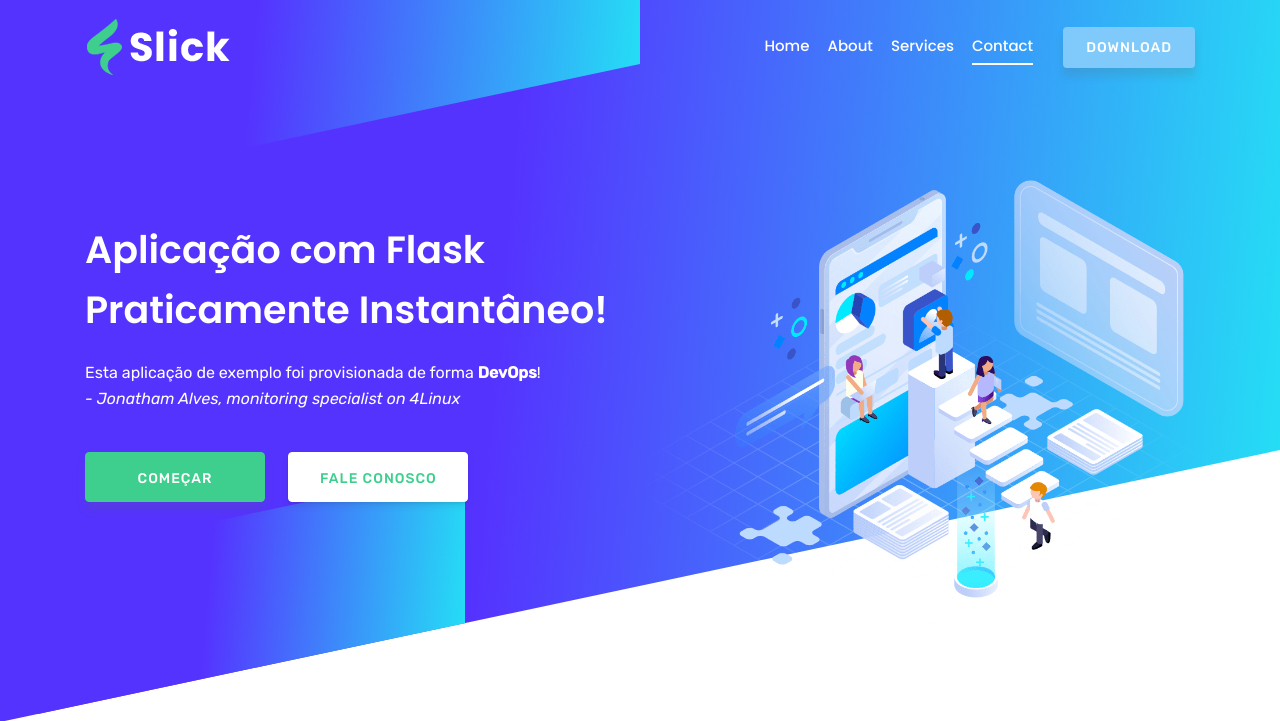
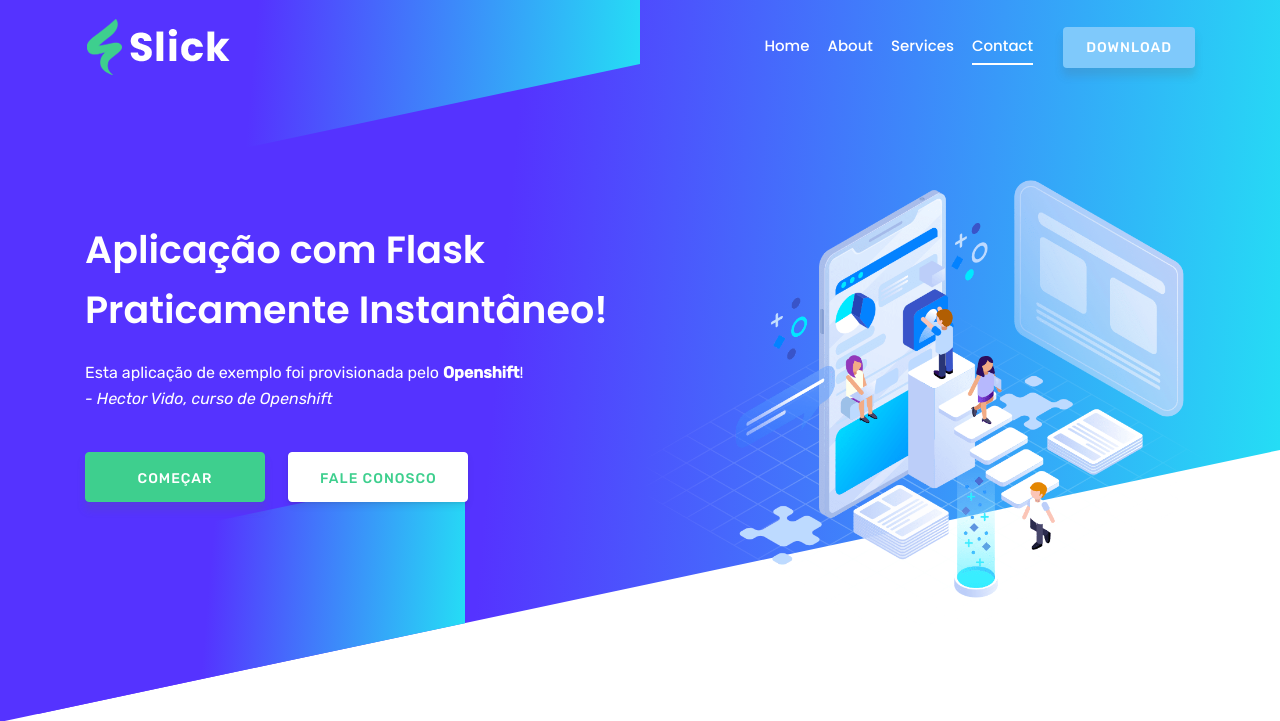
Before and after one commit to 4linux/4542-python, a Flask app: page / in a window 1280 px wide. Shown: the top 721 px of the page. Run offline with Flask 2, Linux system fonts and the light colour scheme; some libraries are stand-ins or nearby versions; some web fonts are replaced.

Commit message:
Modificado index

```diff
--- a/templates/index.html
+++ b/templates/index.html
@@ -7,7 +7,7 @@
     <meta name="keywords" content="Bootstrap, Landing page, Template, Business, Service">
     <meta name="viewport" content="width=device-width, initial-scale=1, maximum-scale=1">
     <meta name="author" content="Grayrids">
-    <title>Slick - Bootstrap 4 Template</title>
+    <title>OKD - 4Linux</title>
     <!--====== Favicon Icon ======-->
     <link rel="shortcut icon" href="/static/img/2.png" type="image/png">
     <!-- Bootstrap CSS -->
@@ -63,7 +63,7 @@
           <div class="col-lg-6 col-md-12 col-xs-12">
             <div class="contents">
               <h2 class="head-title">Aplicação com Flask <br>Praticamente Instantâneo!</h2>
-              <p>Esta aplicação de exemplo foi provisionada de forma <strong>DevOps</strong>!<br><i>- Jonatham Alves, monitoring specialist on 4Linux</i></p>
+              <p>Esta aplicação de exemplo foi provisionada pelo <strong>Openshift</strong>!<br><i>- Hector Vido, curso de Openshift</i></p>
               <div class="header-button">
                 <a href="#" class="btn btn-border-filled">Começar</a>
                 <a href="#contact" class="btn btn-border page-scroll">Fale Conosco</a>
```
